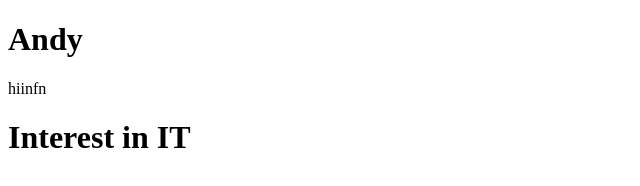
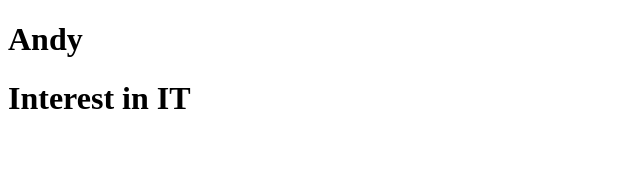
Before and after one commit to Andy353167886/andy1, a plain HTML site: page andy1.html in a window 1280 px wide. Shown: the whole page, without its empty margins (0-640 px from the left). Drawn offline with Linux system fonts and the light colour scheme.

Commit message:
Revert "Update andy1.html"
This reverts commit c790d4717fa49f5530c50de83a3b6264dc917194.

```diff
--- a/andy1.html
+++ b/andy1.html
@@ -6,7 +6,7 @@
   </head><h1>Andy</h1>
 
 <body>
-hiinfn
+
 </body>
 
 
```
